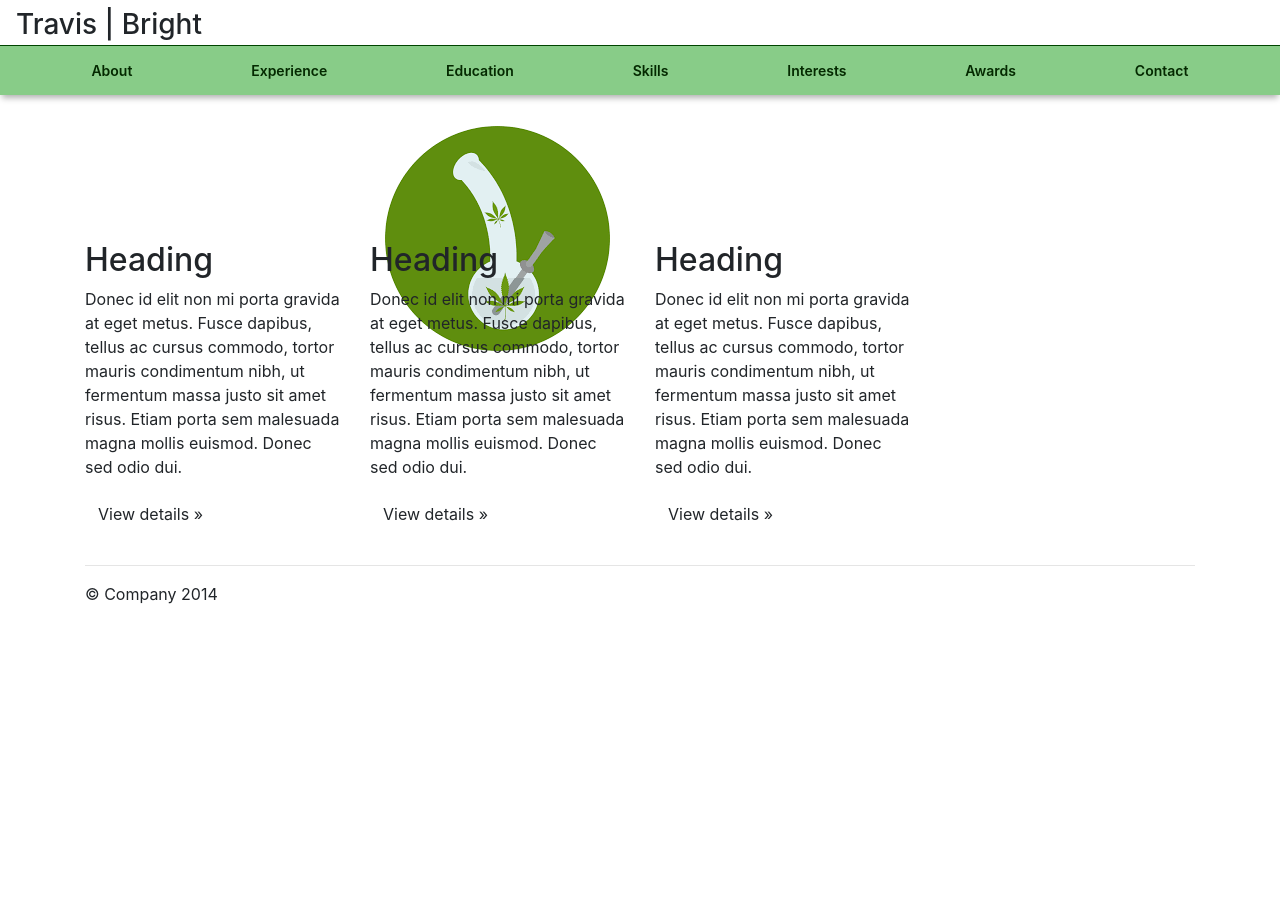
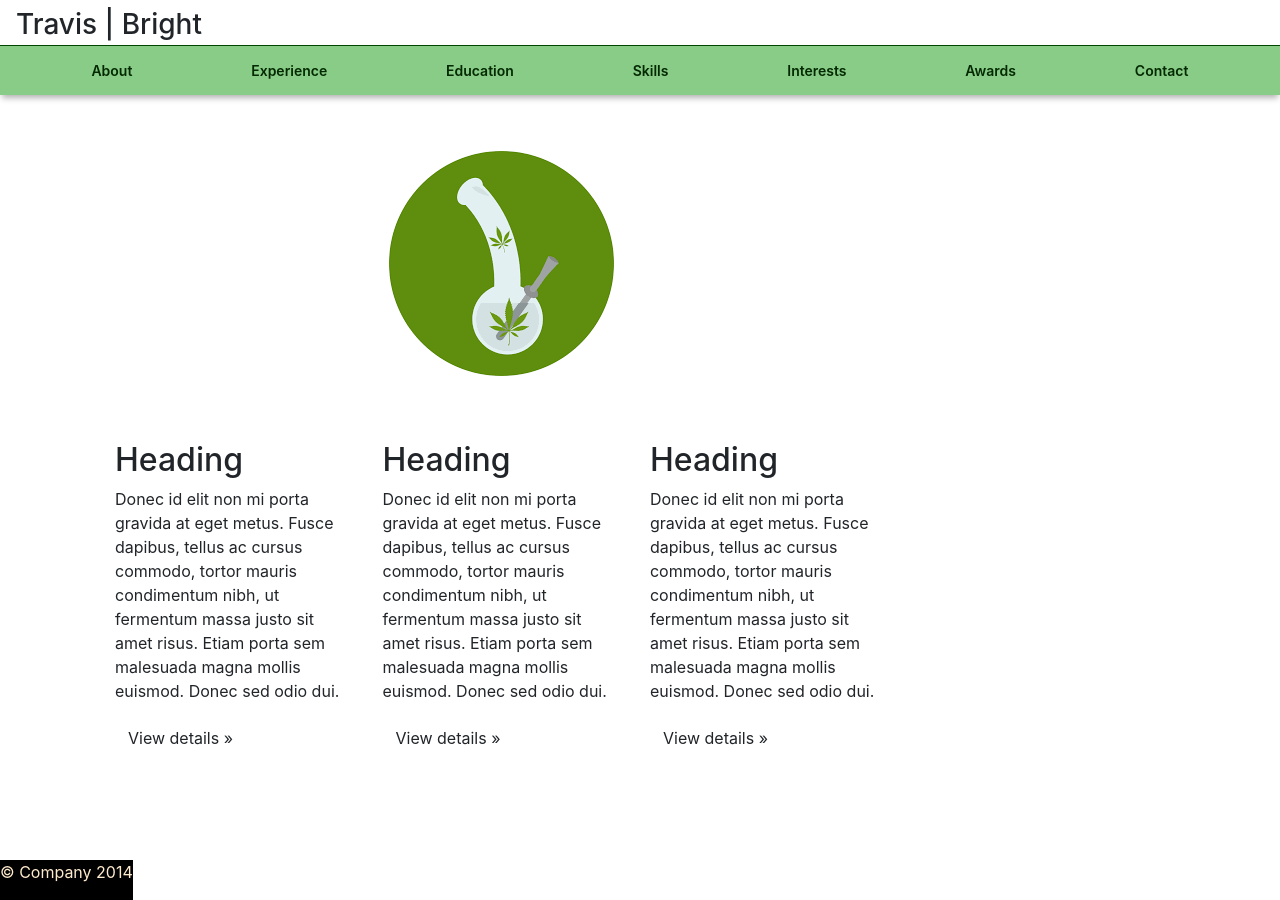
Before and after one commit to tb1994/iop-5xx, a plain HTML site: page index.html in a window 1280 px wide. Before the commit the page ends 800 px from the top, so only its background shows below. Drawn offline with nearby package versions, Linux system fonts and the light colour scheme.

Commit message:
added some more css , footer still needs work

```diff
--- /dev/null
+++ b/css/body.css
@@ -0,0 +1,8 @@
+.row{
+
+    margin: auto;
+    position: relative;
+    bottom: -100px;
+
+
+}
--- /dev/null
+++ b/css/footer.css
@@ -0,0 +1,7 @@
+#siteFooter{
+    display: inline;
+    position:absolute;
+    bottom: -100px;
+    background-color: black;
+    -webkit-text-fill-color: blanchedalmond;
+}
--- a/css/main-img.css
+++ b/css/main-img.css
@@ -4,7 +4,7 @@
 figure{
     display:inline-block;
     position:relative;
-    bottom:-110px;
+    bottom: 65px;
     margin:auto !important;
 
 
--- a/index.html
+++ b/index.html
@@ -8,10 +8,12 @@
   <meta name="description" content="">
   <meta name="author" content="">
 
-  <title>Scrolling Nav - Start Bootstrap Template</title>
+  <title>IOP-InsideOut-5xx</title>
   <link href="css\main-img.css" rel="stylesheet" id=main-img-css>
   <link href="css\navbar.css" rel="stylesheet" id="navbar-css">
   <link href="vendor\bootstrap\css\bootstrap.min.css" rel="stylesheet" id="bootstrap-css">
+  <link href="css/body.css" rel="stylesheet" id="body-css">
+  <link href="css/footer.css" rel="stylesheet" id="footer-css">
 
 
 </head>
@@ -91,18 +93,15 @@
                             <p>Donec id elit non mi porta gravida at eget metus. Fusce dapibus, tellus ac cursus commodo, tortor mauris condimentum nibh, ut fermentum massa justo sit amet risus. Etiam porta sem malesuada magna mollis euismod. Donec sed odio dui. </p>
                             <p><a class="btn btn-default" href="#" role="button">View details »</a></p>
                         </div><!--/.col-xs-6.col-lg-4-->
-
                     </div><!--/row-->
                 </div><!--/.col-xs-12.col-sm-9-->
             </div><!--/row-->
+        </div>
 
-            <hr>
+    <footer id="siteFooter">
+        <p>© Company 2014</p>
+    </footer id="siteFooter">
 
-            <footer>
-                <p>© Company 2014</p>
-            </footer>
-
-        </div>
 
           <!-- Bootstrap core JavaScript -->
   <script src="vendor/jquery/jquery.min.js"></script>
```
